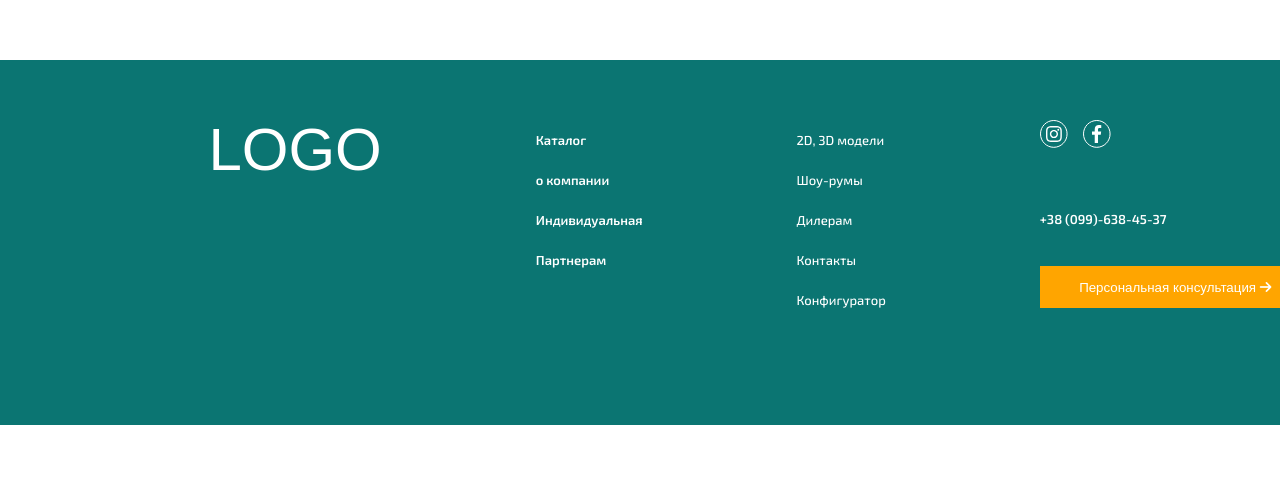
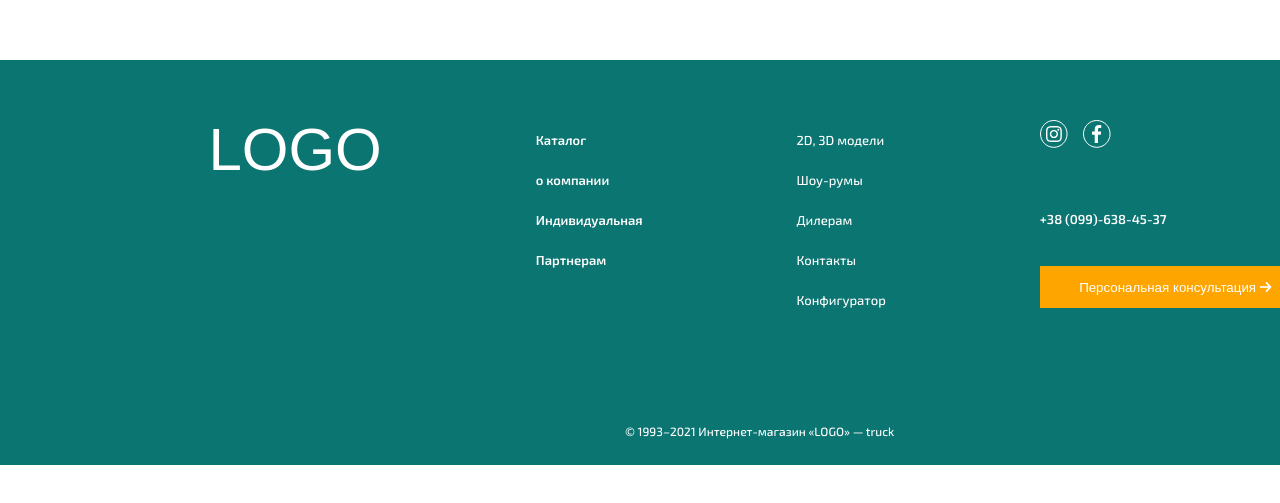
Before and after one commit to MuxammadaminM/Imtihon-3-oy, a plain HTML site: page src/index.html in a window 1280 px wide. Shown: the part 8377-8880 px from the top of the page. Drawn offline with Linux system fonts and the light colour scheme; a web font is replaced by a local one.

Commit message:
Toliq Imtihon

```diff
--- a/src/index.html
+++ b/src/index.html
@@ -715,6 +715,9 @@
                     </button>
                 </div>
             </div>
+               <p class="footer__info">
+                    © 1993–2021 Интернет-магазин «LOGO» — truck
+                </p>
         </div>
     </nav>
 </body>
--- a/src/scss/blocks/_footer.scss
+++ b/src/scss/blocks/_footer.scss
@@ -6,7 +6,7 @@ $color-orange: rgba(255, 206, 80, 1);
 
 .footer {
     width: 100%;
-    height: 505px;
+    height: 450px;
 
 
     .footers {
@@ -78,4 +78,13 @@ $color-orange: rgba(255, 206, 80, 1);
             }
         }
     }
+    .footer__info {
+        width: 105.5%;
+        height: 40px;
+        background-color: $color-green;
+        color: #fff;
+        text-align: center;
+        font-size: 12px;
+        font-weight: 500;
+    }
 }
```
Also changed, not shown: src/scss/style.css, 1 other file.
